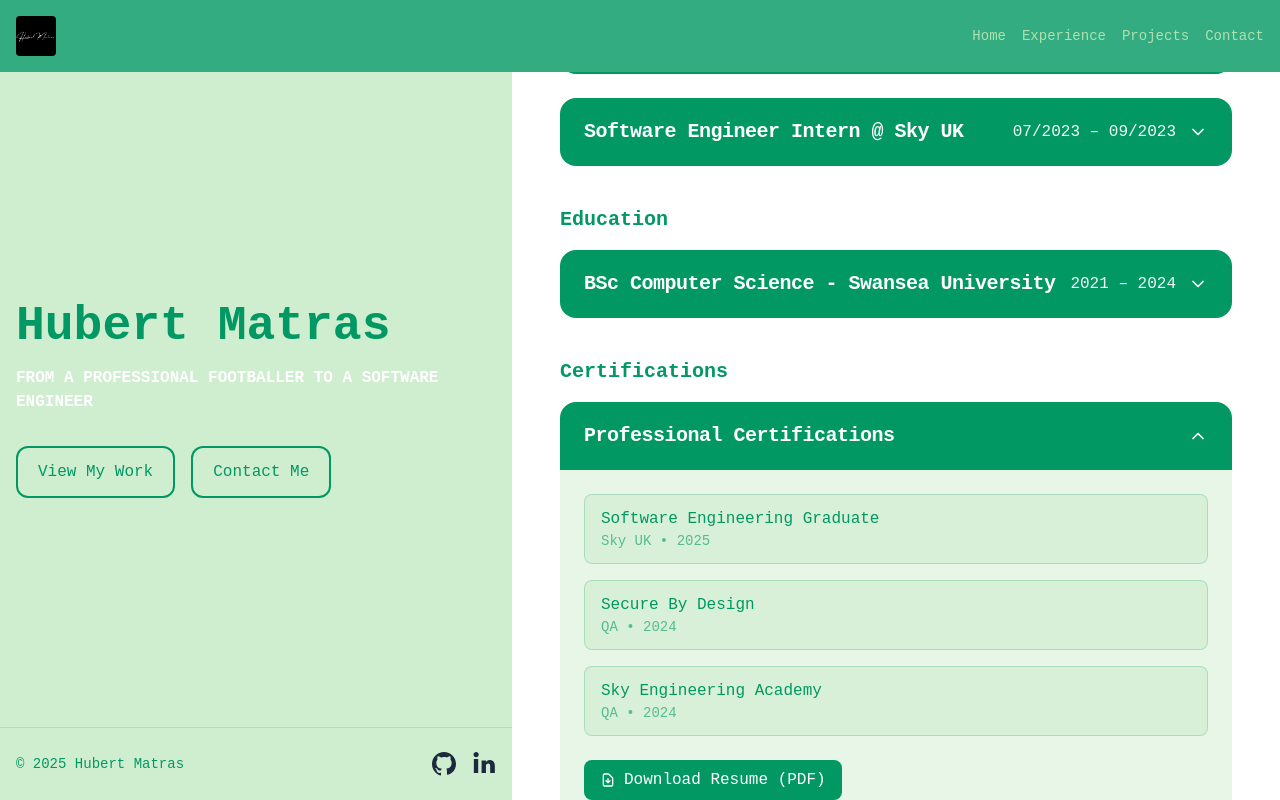
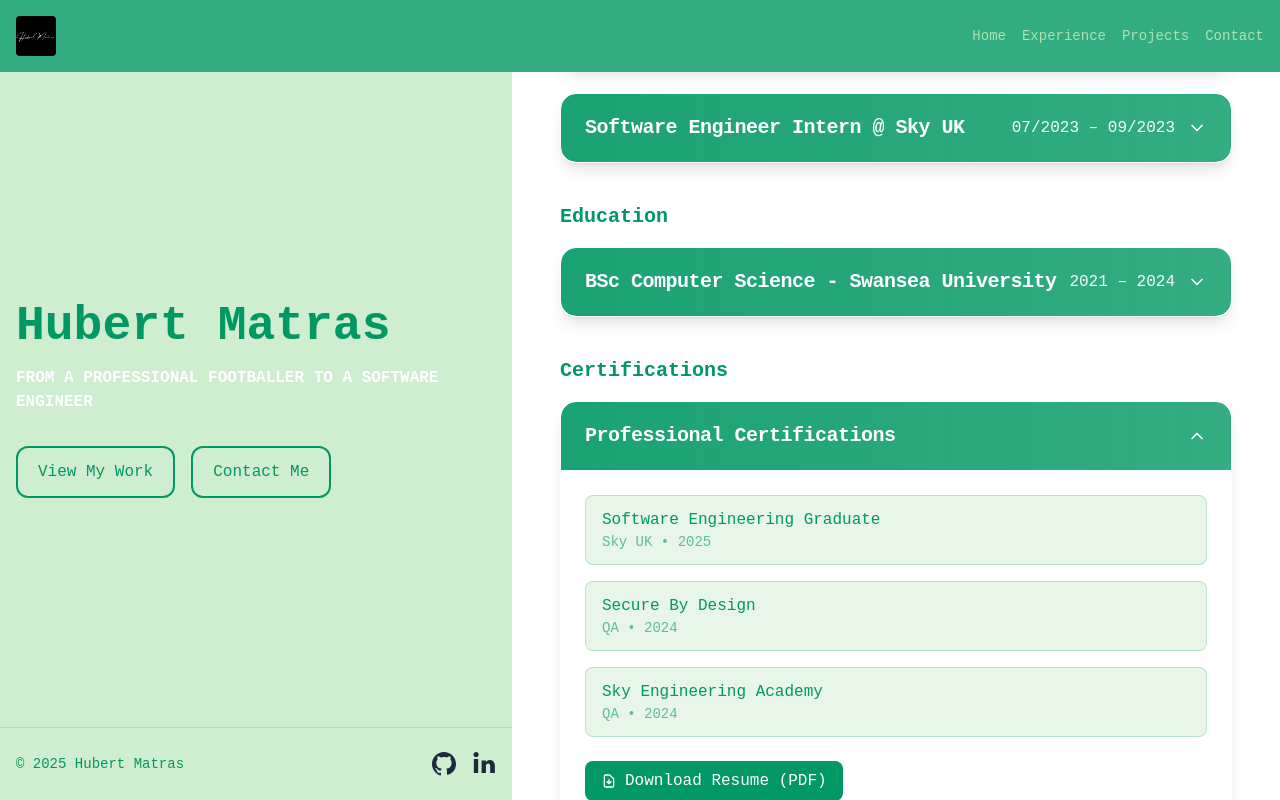
Before and after one commit to hubertMatras/hm-website, a Next.js app: page / in a window 1280 px wide. Both pictures are taken after a click on the button "Professional Certifications". Built offline with nearby package versions, Linux system fonts and the light colour scheme.

Commit message:
Styling change to Accordion

```diff
--- a/components/Accordion.tsx
+++ b/components/Accordion.tsx
@@ -18,20 +18,20 @@ export default function Accordion({
   const toggleAccordion = () => setIsOpen((v) => !v);
 
   return (
-    <div className="rounded-2xl overflow-hidden">
+    <div className="rounded-2xl overflow-hidden backdrop-blur-xl bg-white/40 shadow-lg border border-white/20 hover:shadow-xl transition-shadow duration-300">
       <button
         onClick={toggleAccordion}
         className="w-full text-left"
         aria-expanded={isOpen}
       >
-        <div className="flex items-center justify-between px-5 md:px-6 py-4 md:py-5 bg-green text-white">
+        <div className="flex items-center justify-between px-5 md:px-6 py-4 md:py-5 bg-gradient-to-r from-green/90 to-green/80 backdrop-blur-md text-white hover:from-green hover:to-green/90 transition-all duration-300">
           <h3 className="text-lg md:text-xl font-semibold tracking-tight">
             {title}
           </h3>
           <div className="flex items-center gap-3 text-base">
             {date && <span className="opacity-95 hidden lg:inline">{date}</span>}
             <svg
-              className={`h-5 w-5 transition-transform ${
+              className={`h-5 w-5 transition-transform duration-300 ${
                 isOpen ? "rotate-180" : "rotate-0"
               }`}
               viewBox="0 0 24 24"
@@ -47,13 +47,12 @@ export default function Accordion({
         </div>
       </button>
 
-      {/* Body card (dark) */}
       <div
-        className={`transition-[max-height,opacity] duration-300 ease-in-out ${
+        className={`transition-all duration-500 ease-in-out ${
           isOpen ? "max-h-[2000px] opacity-100" : "max-h-0 opacity-0"
         }`}
       >
-        <div className="bg-light-green/30 text-green px-5 md:px-6 py-5 md:py-6">
+        <div className="bg-white/60 backdrop-blur-md text-background-dark px-5 md:px-6 py-5 md:py-6 border-t border-white/30">
           {children}
         </div>
       </div>
```
